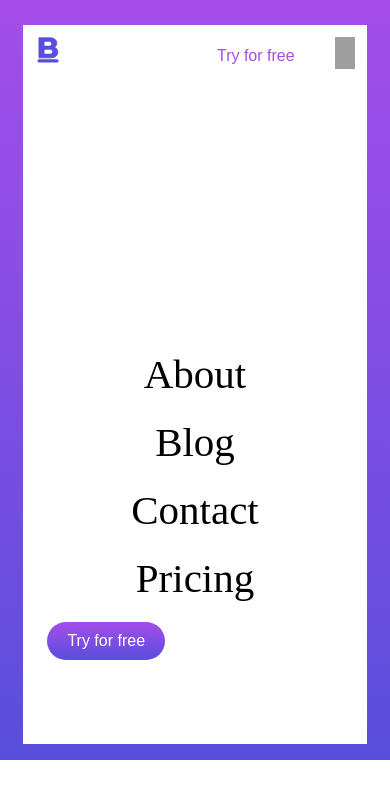
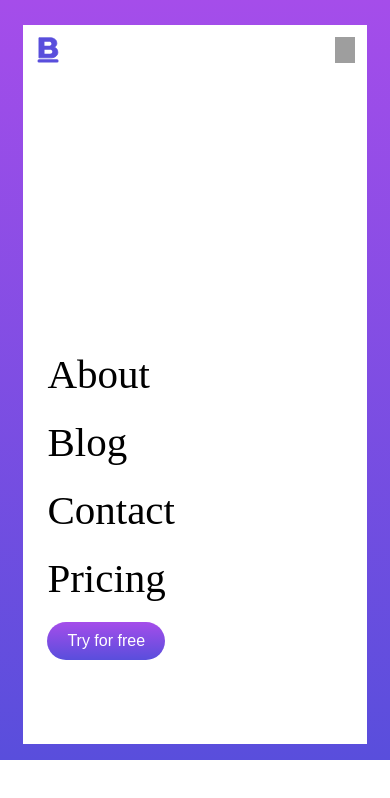
Before and after one commit to Lovethrech/BLOOM-Chel, a Vue app: page / in a window 390 px wide. Shown: the top 798 px of the page. Built offline with nearby package versions, Linux system fonts and the light colour scheme; grey boxes are pictures that could not be loaded.

Commit message:
...working on home-hero nav-header component mobile display.

```diff
--- a/src/components/nav/NavHeader.vue
+++ b/src/components/nav/NavHeader.vue
@@ -29,6 +29,7 @@ const tryFreeBtnColor=ref("#A54dea");
             >
             </NavLink>
             <TryFreeBtn
+                class="nav-header-try-free"
                 :tryFreeBtnBgColor="tryFreeBtnBgColor"
                 :tryFreeBtnColor="tryFreeBtnColor"
             >
@@ -60,7 +61,7 @@ const tryFreeBtnColor=ref("#A54dea");
         background-color: #fff;
         padding:12px;
     }
-    .desktop-nav{
+    .desktop-nav, .nav-header-try-free{
         display:none;
     }
     .mobile-nav, .mobile-nav-menu{
--- a/src/components/nav/NavLink.vue
+++ b/src/components/nav/NavLink.vue
@@ -16,7 +16,7 @@ const {name, link, color, fontSize}=defineProps(['name', 'link', 'color', 'fontS
 
 <style scoped>
 .nav-link-main-ctn{
-    margin:auto;
+    margin:auto 0;
 }
 .nav-link-main-ctn-desc{
     text-transform: capitalize;
```
